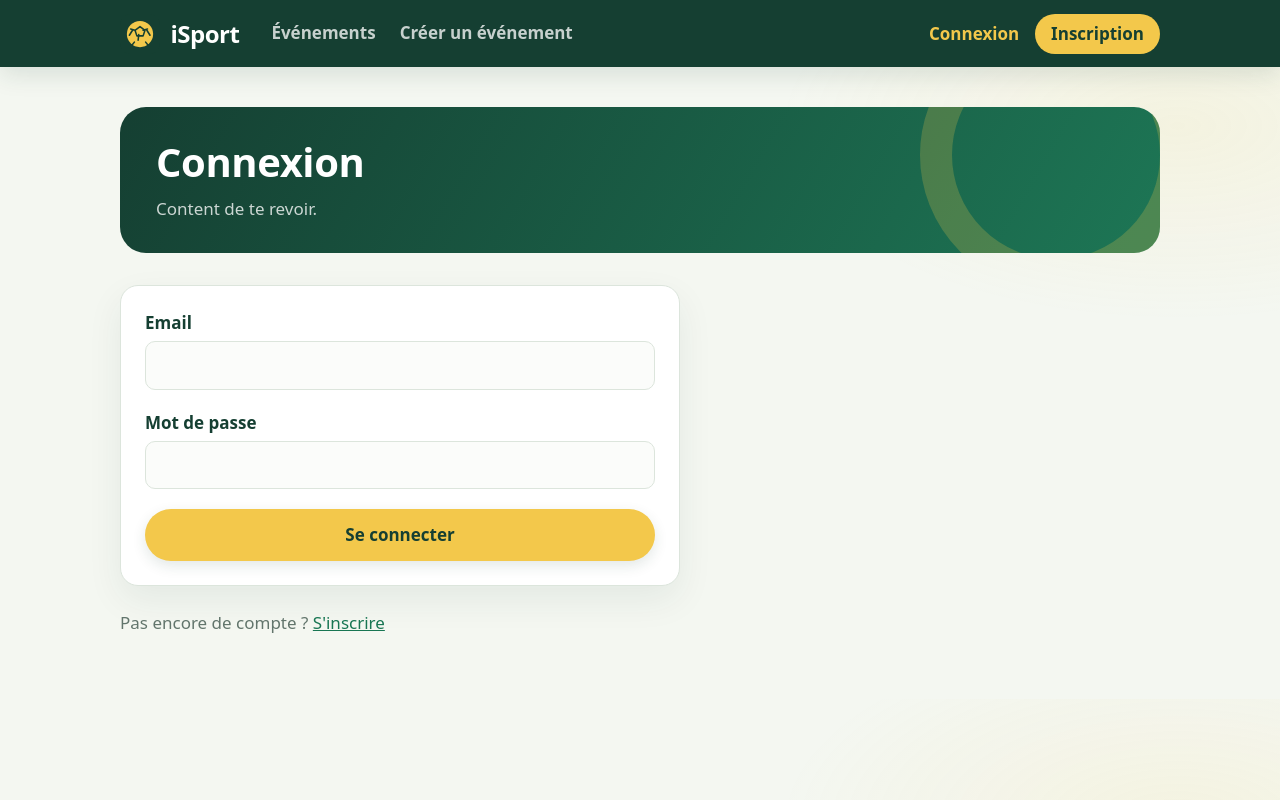
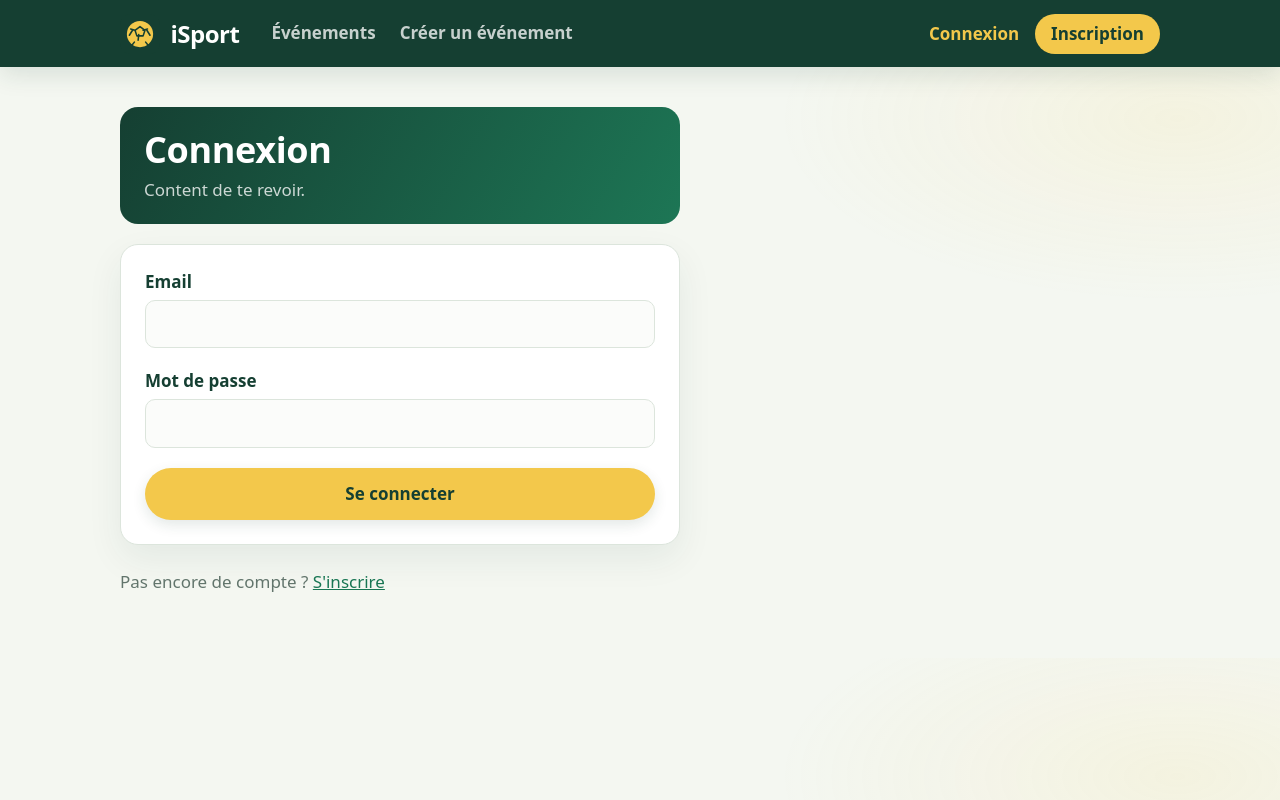
Before and after one commit to midooos/iSport, a React (Vite) app in the folder frontend/: page /login in a window 1280 px wide. Built offline with nearby package versions, Linux system fonts and the light colour scheme.

Commit message:
Réduit les bannières d’authentification

```diff
--- a/frontend/src/index.css
+++ b/frontend/src/index.css
@@ -176,6 +176,25 @@ a {
 .page__header p {
   margin-top: 0.65rem;
   color: rgb(255 255 255 / 78%);
+}
+
+.page__header.auth-page__header {
+  max-width: 560px;
+  margin-bottom: 1.25rem;
+  padding: 1.35rem 1.5rem;
+  border-radius: var(--radius-m);
+}
+
+.page__header.auth-page__header::after {
+  display: none;
+}
+
+.page__header.auth-page__header h1 {
+  font-size: clamp(1.75rem, 3vw, 2.25rem);
+}
+
+.page__header.auth-page__header p {
+  margin-top: 0.4rem;
 }
 
 .guest-home {
--- a/frontend/src/pages/Login.jsx
+++ b/frontend/src/pages/Login.jsx
@@ -42,7 +42,7 @@ export default function Login() {
 
   return (
     <>
-      <header className="page__header">
+      <header className="page__header auth-page__header">
         <h1>Connexion</h1>
         <p>Content de te revoir.</p>
       </header>
--- a/frontend/src/pages/Register.jsx
+++ b/frontend/src/pages/Register.jsx
@@ -47,7 +47,7 @@ export default function Register() {
 
   return (
     <>
-      <header className="page__header">
+      <header className="page__header auth-page__header">
         <h1>Inscription</h1>
         <p>Crée ton compte pour rejoindre des événements.</p>
       </header>
```
